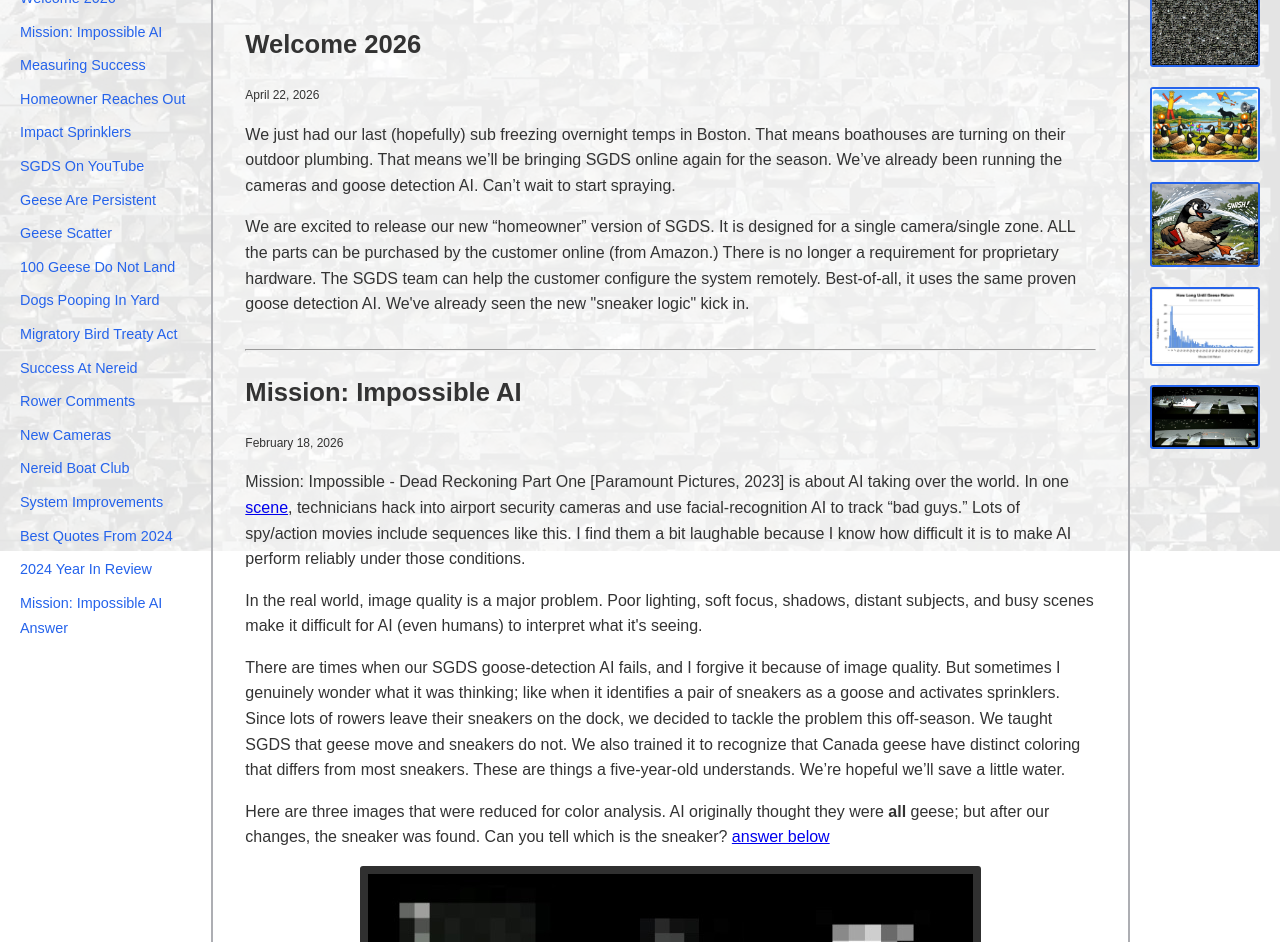
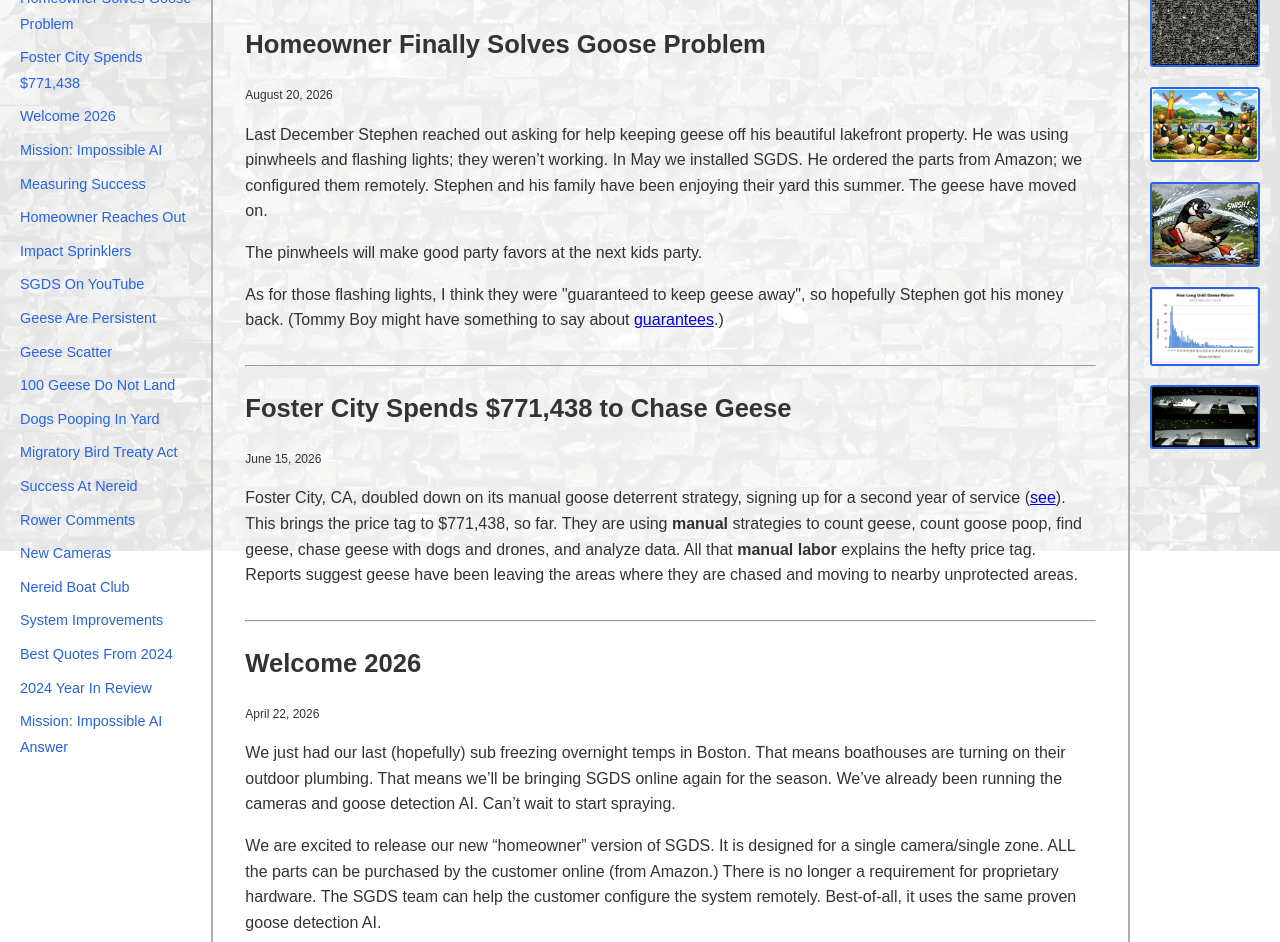
Before and after one commit to aroy-1999/aroy-1999.github.io, a plain HTML site: page Blog.html in a window 1280 px wide. Shown: the part 249-1191 px from the top of the page. Drawn offline with Linux system fonts and the light colour scheme.

Commit message:
better wording

```diff
--- a/Blog.html
+++ b/Blog.html
@@ -48,6 +48,8 @@
     <aside class="toc">
         <h3>CONTENTS</h3>
         <ul>
+            <li><a href="#homeownerSolves">Homeowner Solves Goose Problem</a></li>
+            <li><a href="#fosterCitySpends">Foster City Spends $771,438</a></li>
             <li><a href="#welcome2026">Welcome 2026</a></li>
             <li><a href="#missionImpossible">Mission: Impossible AI</a></li>
             <li><a href="#measuringSuccess">Measuring Success</a></li>
@@ -74,19 +76,46 @@
     <main>
         <h1 class="title">Smart Goose Deterrent System - Blog</h1>
 
+        <section id="homeownerSolves">
+            <h1>Homeowner Finally Solves Goose Problem</h1>
+            <p class="subTitle">August 20, 2026</p>
+            <p>Last December Stephen reached out asking for help keeping geese off his beautiful
+                lakefront property. He was using pinwheels and flashing lights; they weren’t working. In May we
+                installed SGDS. He ordered the parts from Amazon; we configured them remotely.
+                Stephen and his family have been enjoying their yard this summer. The geese have moved on.</p>
+            <p>The pinwheels will make good party favors at the next kids party.</p>
+            <p>As for those flashing lights, I think they were "guaranteed to keep geese away", so hopefully Stephen got his money
+                back. (Tommy Boy might have something to say about <a
+                        href="http://youtube.com/watch?v=juNqfxhirBM" target="_blank">guarantees</a>.)
+            </p>
+        </section>
+
+        <section id="fosterCitySpends">
+            <hr/>
+            <h1>Foster City Spends $771,438 to Chase Geese</h1>
+            <p class="subTitle">June 15, 2026</p>
+            <p>Foster City, CA, doubled down on its manual goose deterrent strategy, signing up for a second year
+                of service (<a href="https://fostercity.primegov.com/viewer/preview?id=4776&type=2"
+                               target="_blank">see</a>).
+                This brings the price tag to $771,438, so far. They are using <b>manual</b> strategies to count geese,
+                count goose poop, find geese, chase geese with dogs and drones, and analyze data. All that <b>manual
+                    labor</b> explains the hefty price tag. Reports suggest geese have been leaving the areas where they
+                are chased and moving to nearby unprotected areas.
+            </p>
+        </section>
+
         <section id="welcome2026">
+            <hr/>
             <h1>Welcome 2026</h1>
             <p class="subTitle">April 22, 2026</p>
             <p>We just had our last (hopefully) sub freezing overnight temps in Boston. That means boathouses are
                 turning on their outdoor plumbing. That means we’ll be bringing SGDS online again for the season. We’ve
                 already been running the cameras and goose detection AI. Can’t wait to start spraying.
             </p>
-            <p>
-                We are excited to release our new “homeowner” version of SGDS. It is designed for a single camera/single
+            <p>We are excited to release our new “homeowner” version of SGDS. It is designed for a single camera/single
                 zone. ALL the parts can be purchased by the customer online (from Amazon.) There is no longer a
                 requirement for proprietary hardware. The SGDS team can help the customer configure the system remotely.
-                Best-of-all, it uses the same proven goose detection AI. We've already seen the new "sneaker logic" kick
-                in.
+                Best-of-all, it uses the same proven goose detection AI.
             </p>
         </section>
 
@@ -110,7 +139,7 @@
                 goose and activates sprinklers. Since lots of rowers leave their sneakers on the dock, we decided to
                 tackle the problem this off-season. We taught SGDS that geese move and sneakers do not. We also trained
                 it to recognize that Canada geese have distinct coloring that differs from most sneakers. These are
-                things a five-year-old understands. We’re hopeful we’ll save a little water.
+                things a five-year-old understands.
             </p>
             <p>Here are three images that were reduced for color analysis. AI originally thought they were <b>all</b>
                 geese; but after our changes, the sneaker was found. Can you tell which is the sneaker?
@@ -173,7 +202,7 @@
             <p>
                 Geese are smarter than you think. They quickly learn what is and isn’t a threat and adapt. That's a big
                 reason why every one of those so-called "deterrents" eventually fails: rope fences, pinwheels, flashing
-                lights, noise-makers, decoys, balloon men, kites, and motion-activated sprinklers.
+                lights, noise-makers, decoys, balloon men, kites, and motion-activated sprinklers.  Geese figure them out.
             </p>
             <p>
                 Humans, on the other hand, are not as smart as you think. They forget to move decoys, forget to turn off
@@ -195,7 +224,8 @@
                 understand how well it works. We just removed humans from the equation.
             </p>
             <p>
-                Geese quickly learn where sprinklers are located and adjust their approach.  Newcomers take the hardest hits.
+                Geese quickly learn where sprinklers are located and adjust their approach. Newcomers take the hardest
+                hits.
             </p>
             <img class="myimg" alt="quick return" src="images/gooseDodgingSprinklers.jpg"
                  title="geese are smart"
@@ -219,7 +249,7 @@
             </p>
             <p>
                 Interestingly, geese usually move just fast enough to avoid being hit by the stream. They rarely take a
-                direct hit. Are they calculating their escape based on sound alone? Possibly.
+                direct hit.
             </p>
             <p>
                 Geese will sit calmly through a heavy rainstorm, but the moment a sprinkler activates, they move.
```
